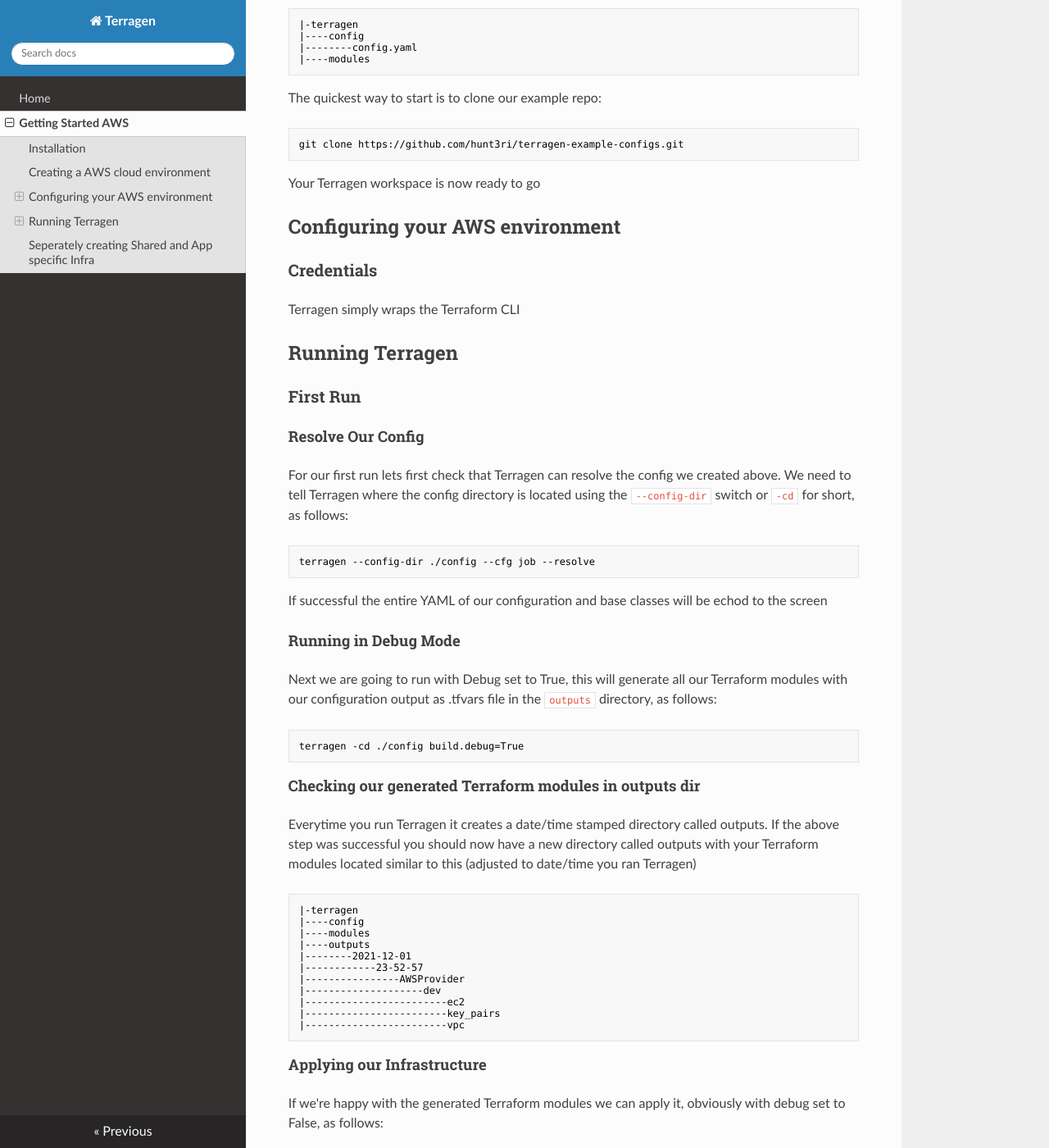
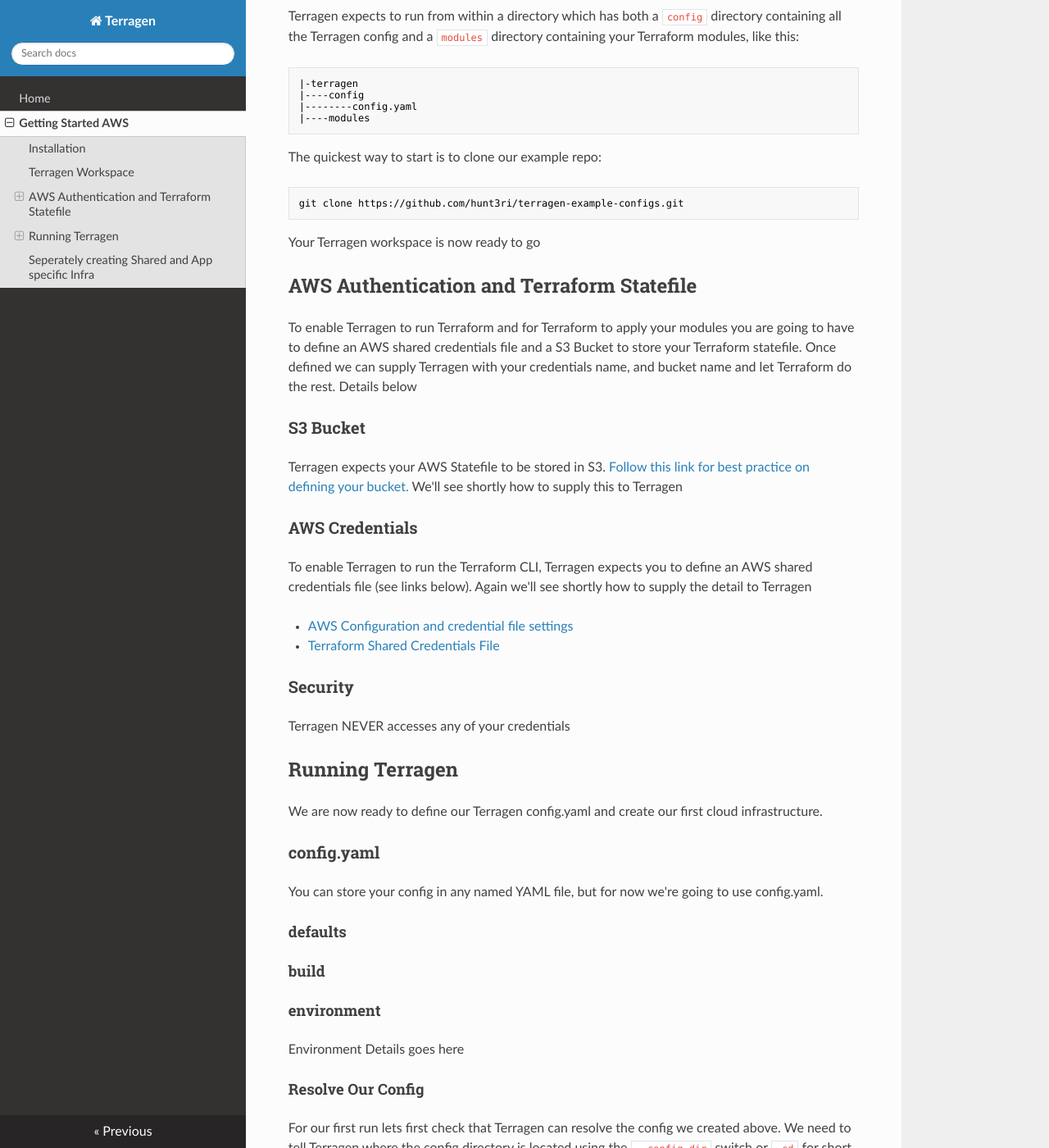
Before and after one commit to hunt3ri/terragen, an MkDocs documentation site: the page built from docs/getting-started-aws.md, in a window 1280 px wide and 1400 px high, scrolled down 488 px. Shown: the whole window at 82% size. Built offline with MkDocs 1.6.1, drawn with Linux system fonts in a browser that asks for light colours; nearby versions of some CDN libraries; some of the changed text lies outside the part shown.

Commit message:
works on docs and simplification

````diff
--- a/docs/getting-started-aws.md
+++ b/docs/getting-started-aws.md
@@ -7,7 +7,9 @@
 pip install terragen
 ```
 
-## Creating a AWS cloud environment
+## Terragen Workspace
+Next we can now define our Terragen workspace.  This is the location where Terragen will run, read your config and generate your Terraform Modules
+
 Terragen expects to run from within a directory which has both a `config` directory containing all the Terragen config and a `modules` directory containing your Terraform modules, like this:
 
 ```commandline
@@ -23,12 +25,34 @@
 
 Your Terragen workspace is now ready to go
 
-## Configuring your AWS environment
-### Credentials
-Terragen simply wraps the Terraform CLI
+## AWS Authentication and Terraform Statefile
+To enable Terragen to run Terraform and for Terraform to apply your modules you are going to have to define an AWS shared credentials file and a S3 Bucket to store your Terraform statefile.  Once defined we can supply Terragen with your credentials name, and bucket name and let Terraform do the rest.  Details below
+
+### S3 Bucket
+Terragen expects your AWS Statefile to be stored in S3.  [Follow this link for best practice on defining your bucket.](https://www.terraform.io/docs/language/settings/backends/s3.html)  We'll see shortly how to supply this to Terragen
+
+### AWS Credentials
+
+To enable Terragen to run the Terraform CLI, Terragen expects you to define an AWS shared credentials file (see links below).  Again we'll see shortly how to supply the detail to Terragen
+
+* [AWS Configuration and credential file settings](https://docs.aws.amazon.com/cli/latest/userguide/cli-configure-files.html)
+* [Terraform Shared Credentials File](https://registry.terraform.io/providers/hashicorp/aws/latest/docs#shared-credentials-file)
+
+### Security
+Terragen NEVER accesses any of your credentials
+
+
 
 ## Running Terragen
-### First Run
+We are now ready to define our Terragen config.yaml and create our first cloud infrastructure.
+### config.yaml
+You can store your config in any named YAML file, but for now we're going to use config.yaml.
+#### defaults
+#### build
+#### environment
+Environment Details goes here
+
+
 #### Resolve Our Config
 For our first run lets first check that Terragen can resolve the config we created above.  We need to tell Terragen where the config directory is located using the `--config-dir` switch or `-cd` for short, as follows:
 ```commandline
````
Also changed, not shown: 6 other files.
